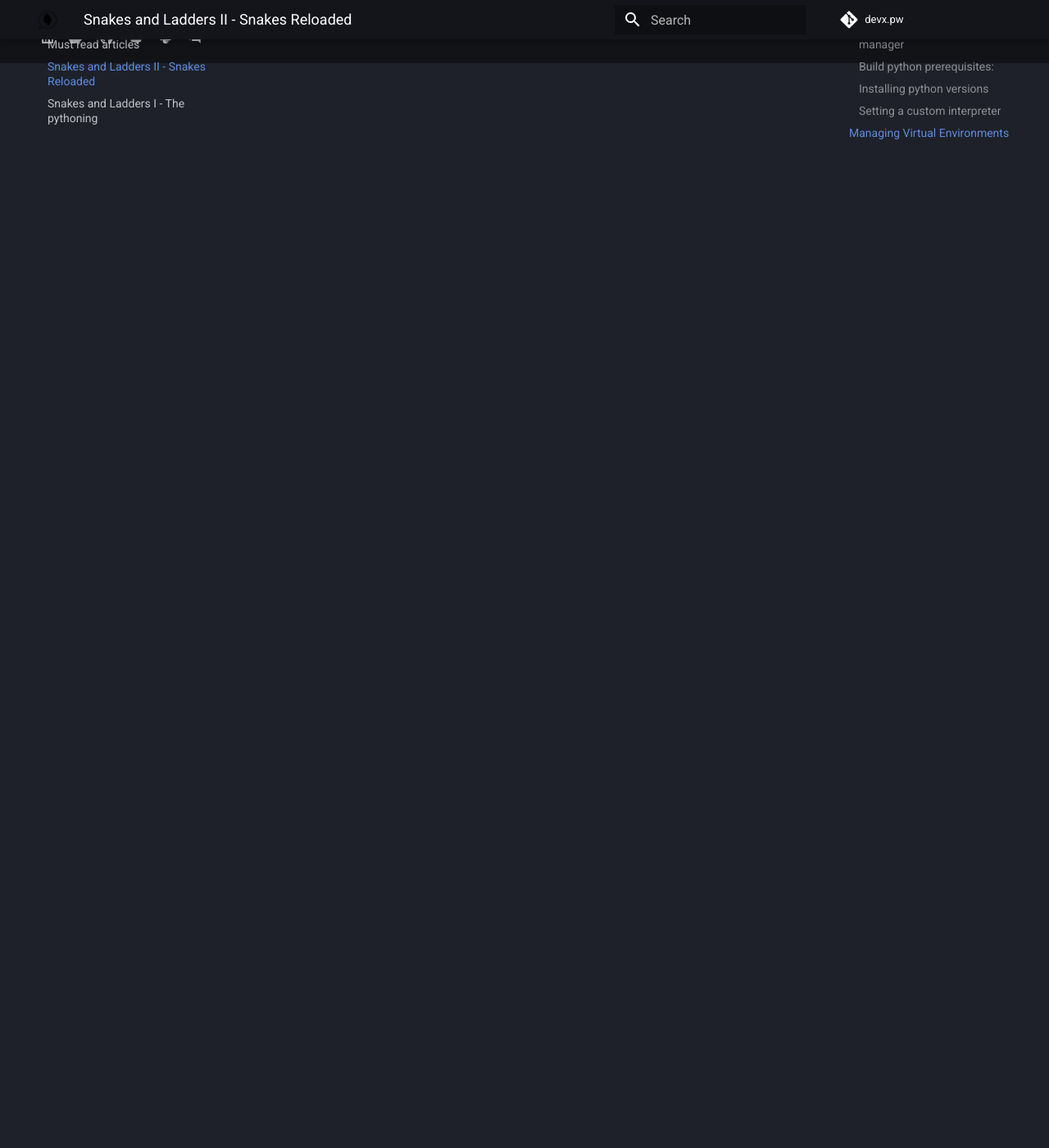
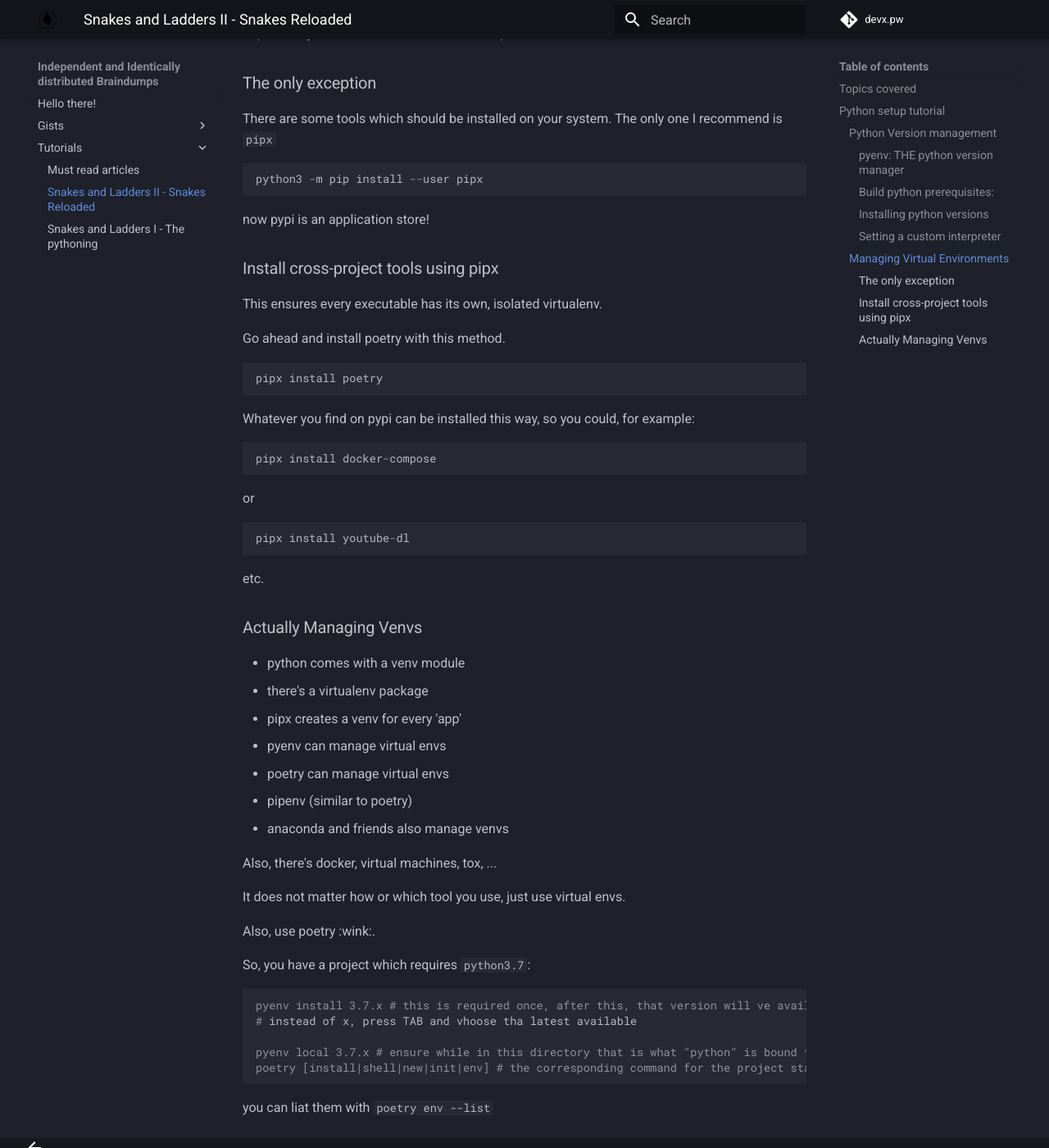
Before and after one commit to pwoolvett/devx.pw, an MkDocs documentation site: the page built from docs/src/tutorials/python-setup-v2.md, in a window 1280 px wide and 1400 px high, scrolled down 1872 px. Shown: the whole window at 82% size. Built offline with MkDocs 1.6.1 and Material for MkDocs 9.7.7, drawn with Linux system fonts in a browser that asks for light colours; comment, search, counter and statistics services are not loaded; some of the changed text lies outside the part shown.

Commit message:
Update python-setup-v2.md

````diff
--- a/docs/src/tutorials/python-setup-v2.md
+++ b/docs/src/tutorials/python-setup-v2.md
@@ -146,3 +146,76 @@ that specific python is the first one found in $PATH.
 
 
 ## Managing Virtual Environments
+
+Your system probably has a python.
+Maybe two versions.
+Avoid using them or installing stuff using those `pip`.
+
+Instead, for each project you should use a different virtual environment.
+This avoids having dependency issues and makes it easier to reproduce.
+
+### The only exception
+
+There are some tools which should be installed on your system. The only one I recommend is `pipx`
+
+```python
+python3 -m pip install --user pipx
+```
+
+now pypi is an application store!
+
+### Install cross-project tools using pipx
+
+This ensures every executable has its own, isolated virtualenv.
+
+Go ahead and install poetry with this method.
+
+```python
+pipx install poetry
+```
+
+Whatever you find on pypi can be installed this way, so you could, for example:
+
+```python
+pipx install docker-compose
+```
+
+or
+
+```python
+pipx install youtube-dl
+```
+
+
+etc.
+
+
+
+### Actually Managing Venvs
+
+* python comes with a venv module
+* there's a virtualenv package
+* pipx creates a venv for every 'app'
+* pyenv can manage virtual envs
+* poetry can manage virtual envs
+* pipenv (similar to poetry)
+* anaconda and friends also manage venvs
+
+Also, there's docker, virtual machines, tox, ...
+
+It does not matter how or which tool you use,
+just use virtual envs.
+
+Also, use poetry :wink:.
+
+So, you have a project which requires `python3.7`:
+
+```console
+pyenv install 3.7.x # this is required once, after this, that version will ve available to use in your system.
+# instead of x, press TAB and vhoose tha latest available
+
+pyenv local 3.7.x # ensure while in this directory that is what "python" is bound to
+poetry [install|shell|new|init|env] # the corresponding command for the project stage youre at
+```
+
+you can liat them with `poetry env --list`
````
